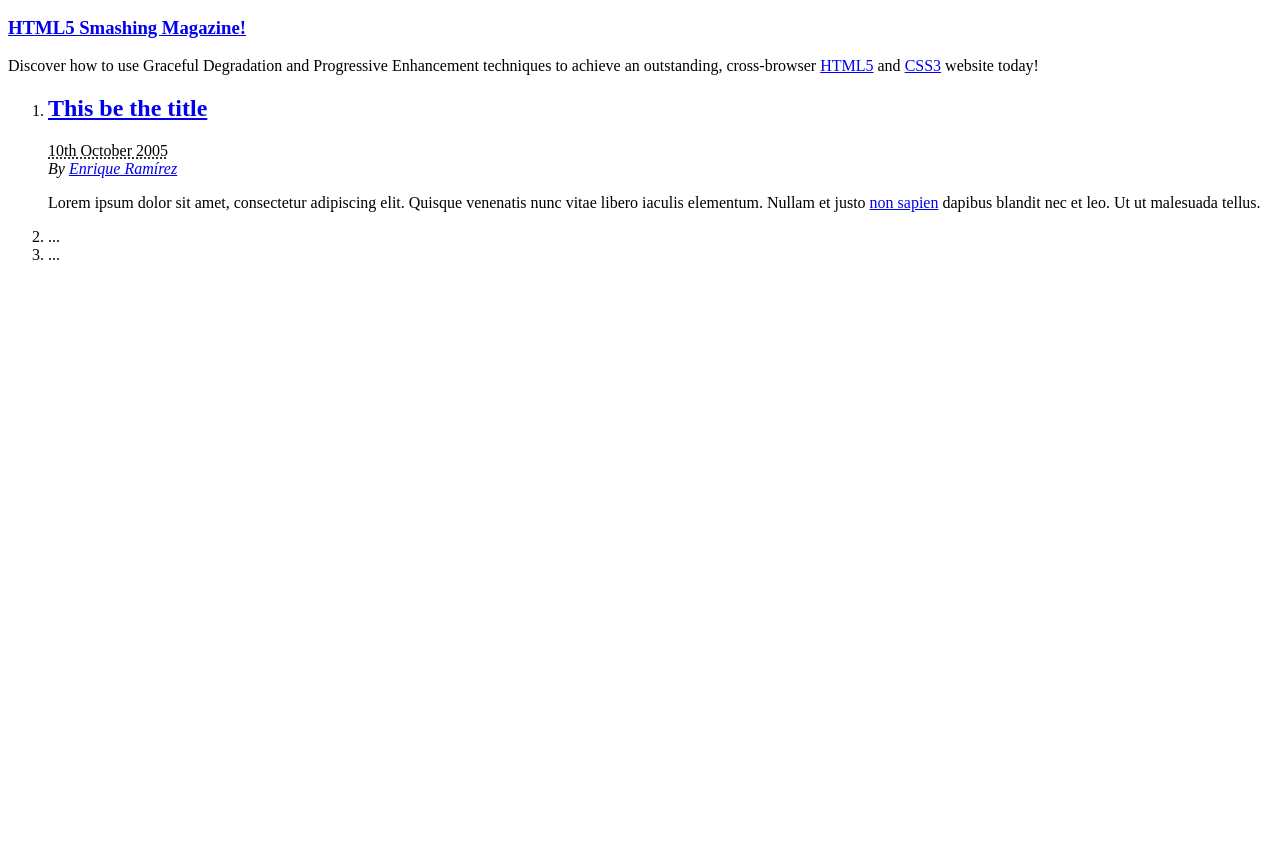
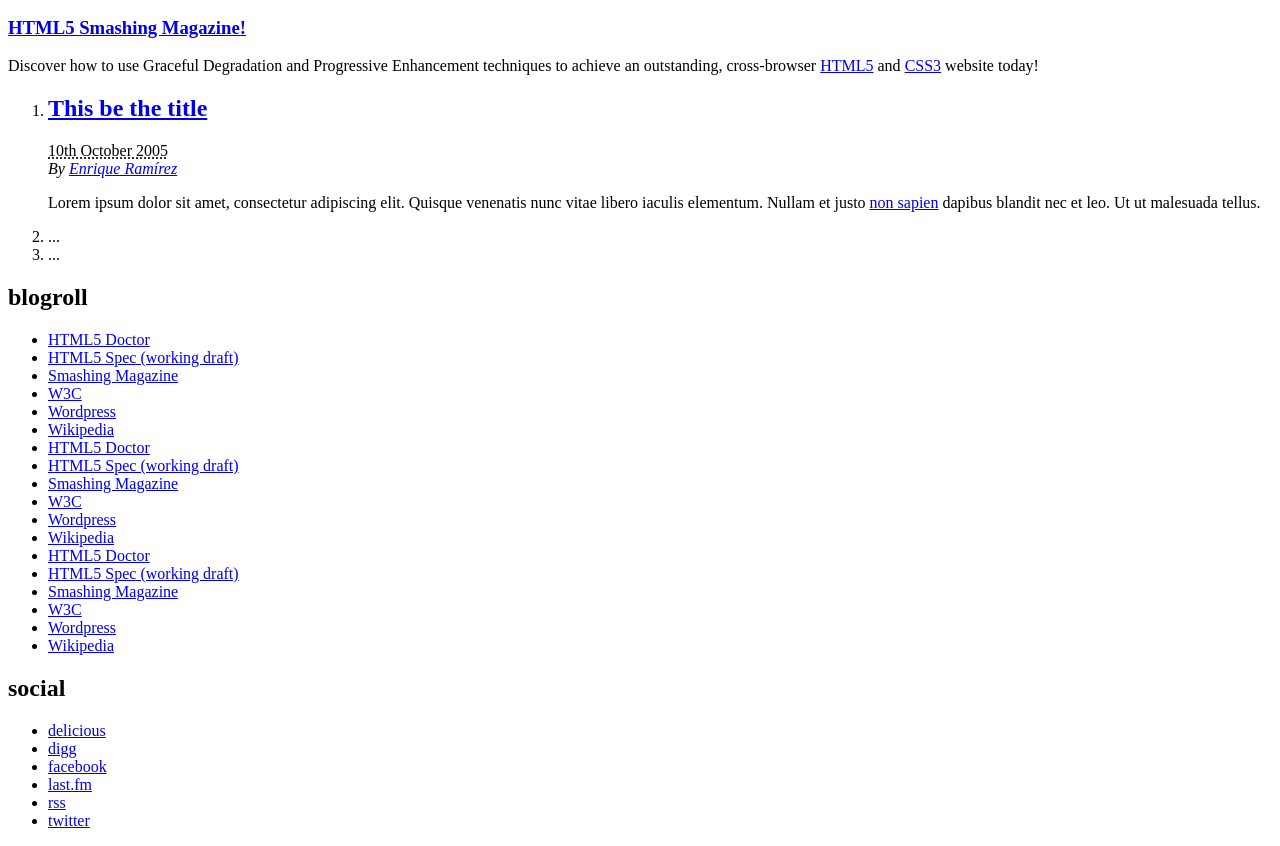
Before and after one commit to LeonelAV/html5-layouts, a plain HTML site: page index.html in a window 1280 px wide. Shown: the part 236-1082 px from the top of the page. Before the commit the page ends 800 px from the top, so only its background shows below. Drawn offline with Linux system fonts and the light colour scheme.

Commit message:
the extra block

```diff
--- a/index.html
+++ b/index.html
@@ -70,5 +70,53 @@
 
 </section>
 
+<section id="extras" class="body">
+  <div class="blogroll">
+    <h2>blogroll</h2>
+    <ul>
+
+      <li><a href="#" rel="external">HTML5 Doctor</a></li>
+      <li><a href="#" rel="external">HTML5 Spec (working draft)</a></li>
+      <li><a href="#" rel="external">Smashing Magazine</a></li>
+
+      <li><a href="#" rel="external">W3C</a></li>
+      <li><a href="#" rel="external">Wordpress</a></li>
+      <li><a href="#" rel="external">Wikipedia</a></li>
+
+      <li><a href="#" rel="external">HTML5 Doctor</a></li>
+      <li><a href="#" rel="external">HTML5 Spec (working draft)</a></li>
+      <li><a href="#" rel="external">Smashing Magazine</a></li>
+
+      <li><a href="#" rel="external">W3C</a></li>
+      <li><a href="#" rel="external">Wordpress</a></li>
+      <li><a href="#" rel="external">Wikipedia</a></li>
+
+      <li><a href="#" rel="external">HTML5 Doctor</a></li>
+      <li><a href="#" rel="external">HTML5 Spec (working draft)</a></li>
+      <li><a href="#" rel="external">Smashing Magazine</a></li>
+
+      <li><a href="#" rel="external">W3C</a></li>
+      <li><a href="#" rel="external">Wordpress</a></li>
+      <li><a href="#" rel="external">Wikipedia</a></li>
+
+    </ul>
+  </div><!-- /.blogroll -->
+
+  <div class="social">
+    <h2>social</h2>
+    <ul>
+
+      <li><a href="http://delicious.com/enrique_ramirez" rel="me">delicious</a></li>
+      <li><a href="http://digg.com/users/enriqueramirez" rel="me">digg</a></li>
+      <li><a href="http://facebook.com/enrique.ramirez.velez" rel="me">facebook</a></li>
+
+      <li><a href="http://www.lastfm.es/user/enrique-ramirez" rel="me">last.fm</a></li>
+      <li><a href="http://website.com/feed/" rel="alternate">rss</a></li>
+      <li><a href="http://twitter.com/enrique_ramirez" rel="me">twitter</a></li>
+
+    </ul>
+  </div>
+</section>
+
 </body>
 </html>
```
